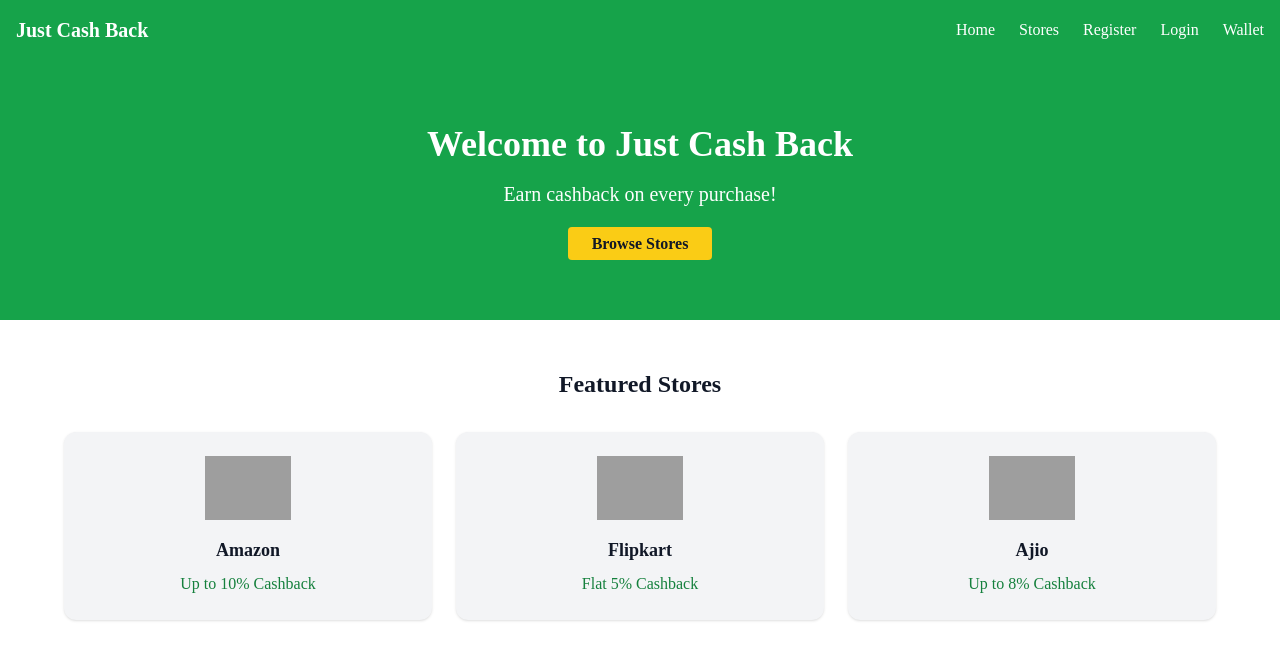
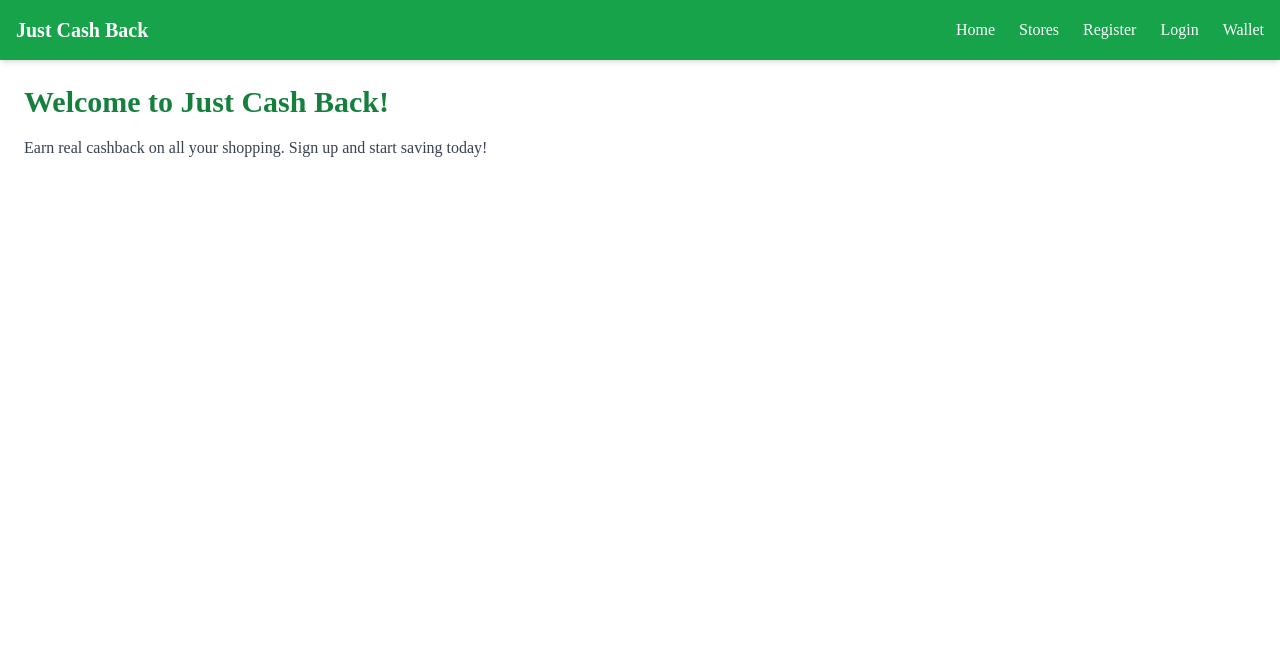
Before and after one commit to sameer-code/JCB-Client-, a React (Create React App) app: page / in a window 1280 px wide. Shown: the top 660 px of the page. Built offline with nearby package versions, Linux system fonts and the light colour scheme; grey boxes are pictures that could not be loaded.

Commit message:
Update Home.js

```diff
--- a/src/pages/Home.js
+++ b/src/pages/Home.js
@@ -1,34 +1,13 @@
-import React from "react"; import { Link } from "react-router-dom";
+// src/pages/Home.js
+import React from "react";
 
-const featuredStores = [ { name: "Amazon", logo: "/assets/images/amazon.png", cashback: "Up to 10% Cashback", }, { name: "Flipkart", logo: "/assets/images/flipkart.png", cashback: "Flat 5% Cashback", }, { name: "Ajio", logo: "/assets/images/ajio.png", cashback: "Up to 8% Cashback", }, ];
-
-const Home = () => { return ( <div className="bg-white text-gray-900"> {/* Hero Banner */} <section className="bg-green-600 text-white py-16 px-6 text-center"> <h1 className="text-4xl font-bold mb-4">Welcome to Just Cash Back</h1> <p className="text-xl mb-6">Earn cashback on every purchase!</p> <Link
-to="/stores"
-className="bg-yellow-400 text-gray-900 font-semibold px-6 py-2 rounded hover:bg-yellow-300"
-> Browse Stores </Link> </section>
-
-{/* Featured Stores */}
-  <section className="py-12 px-6">
-    <h2 className="text-2xl font-bold text-center mb-8">Featured Stores</h2>
-    <div className="grid grid-cols-1 sm:grid-cols-2 md:grid-cols-3 gap-6 max-w-6xl mx-auto">
-      {featuredStores.map((store) => (
-        <div
-          key={store.name}
-          className="bg-gray-100 rounded-xl shadow p-6 text-center hover:shadow-lg transition"
-        >
-          <img
-            src={store.logo}
-            alt={store.name}
-            className="h-16 mx-auto mb-4"
-          />
-          <h3 className="text-lg font-semibold mb-2">{store.name}</h3>
-          <p className="text-green-700 font-medium">{store.cashback}</p>
-        </div>
-      ))}
+const Home = () => {
+  return (
+    <div className="p-6">
+      <h1 className="text-3xl font-bold text-green-700 mb-4">Welcome to Just Cash Back!</h1>
+      <p className="text-gray-700">Earn real cashback on all your shopping. Sign up and start saving today!</p>
     </div>
-  </section>
-</div>
-
-); };
+  );
+};
 
 export default Home;
```
